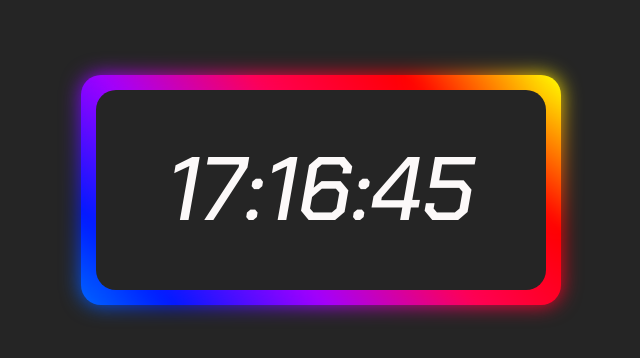
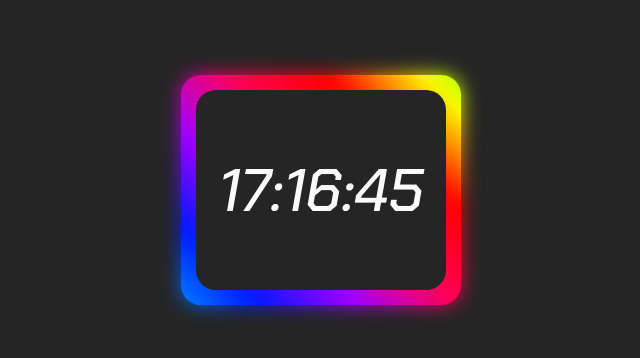
Before and after one commit to lilian-tiburcio/relogiovirtual, a plain HTML site: page index.html in a window 1280 px wide. Shown: the part 210-568 px from the top of the page, without its empty margins (319-959 px from the left). Drawn offline with Linux system fonts and the light colour scheme.

Commit message:
Update style.css

```diff
--- a/css/style.css
+++ b/css/style.css
@@ -53,3 +53,52 @@
             background-position: 300%;
         }
       }
+
+@keyframes AnimarBorda{
+        0%{
+            background-position: 0;
+        }
+        100%{
+            background-position: 300%;
+        }
+      }
+
+      @media screen and (min-width: 570px){
+        .clock{
+          font-size: 80px;
+          height: 200px;
+        width: 350px;
+        }
+      }
+
+      @media screen and (min-width: 480px){
+        .clock{
+          font-size: 80px;
+          height: 200px;
+        width: 350px;
+        }
+      }
+
+      @media screen and (min-width: 375px){
+        .clock{
+          font-size: 60px;
+          height: 200px;
+        width: 250px;
+        }
+      }
+
+      @media screen and (min-width: 400px){
+        .clock{
+          font-size: 60px;
+          height: 200px;
+        width: 250px;
+        }
+      }
+
+      @media screen and (min-width: 360px){
+        .clock{
+          font-size: 60px;
+          height: 200px;
+        width: 250px;
+        }
+      }
```
